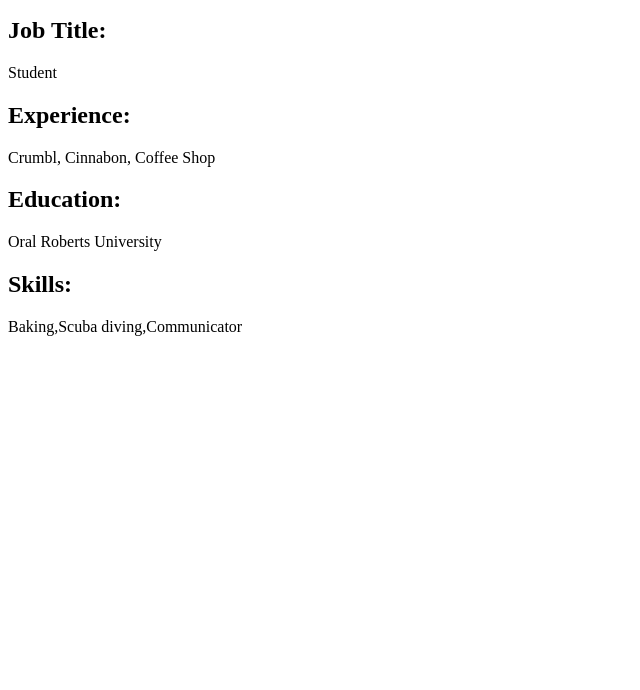
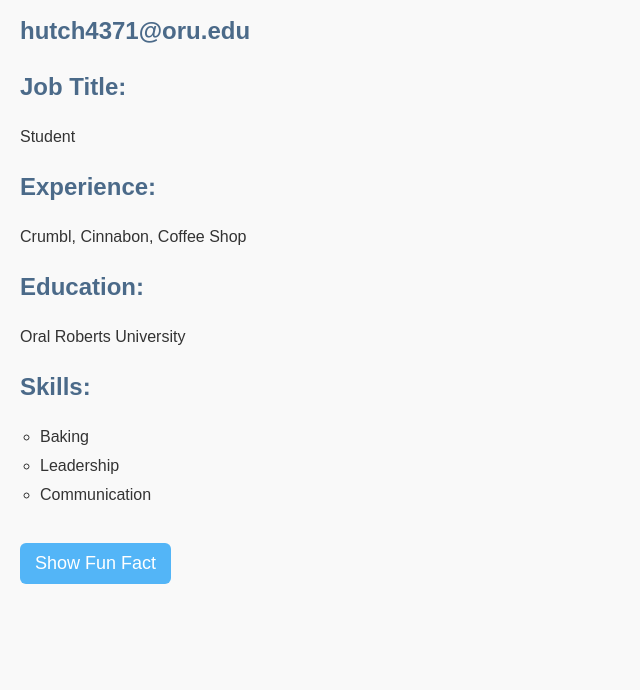
Before and after one commit to tessamhutch-web/resume-project, a plain HTML site: page index.html in a window 1280 px wide. Shown: the part 110-800 px from the top of the page, without its empty margins (0-640 px from the left). Drawn offline with Linux system fonts and the light colour scheme.

Commit message:
Add files via upload

```diff
--- a/index.html
+++ b/index.html
@@ -1,7 +1,10 @@
 <!DOCTYPE html>
+<html lang="en"></html>
 <html>
     <head>
+        <meta charset="UTF-8">
         <title>My Resume</title>
+        <link rel="stylesheet" href="styles.css">
 </head>
 <body>
     <h1 id="my-name">Your Name</h1>
@@ -18,9 +21,10 @@
    <p id="education">education goes here</p>
 
    <h2>Skills:</h2>
-   <p id="skills">skills go here</p>
+   <p id="skills"></p>
+     <div id="skills-section"></div>
 
-
+   <button onclick="showFunFact()">Show Fun Fact</button>
 </body>
 
 <script type="text/javascript" src="resume.js"></script>
--- a/resume.js
+++ b/resume.js
@@ -1,13 +1,29 @@
+
+
 let myName = "Tessa";
+console.log("Hello my name is Tessa");
+let myEmail = "hutch4371@oru.edu";
 let title = "Student";
 let education ="Oral Roberts University";
 let experience = "Crumbl, Cinnabon, Coffee Shop";
-let skills =["Baking", "Scuba diving", "Communicator"];
+let skills = ["Baking", "Leadership", "Communication"];
+let skillsList = document.createElement("ul")
 
 
-//Connect Variables to the HTML (ligaments)
 document.getElementById("my-name").textContent = myName;
+document.getElementById("my-email").textContent = myEmail;
 document.getElementById("title").textContent = title;
 document.getElementById("experience").textContent = experience;
 document.getElementById("education").textContent = education;
-document.getElementById("skills").textContent = skills;
+document.getElementById("skills-section").appendChild(skillsList);
+
+for (let i = 0; i < skills.length; i++) {
+ let li = document.createElement("li");
+ li.textContent = skills[i];
+ skillsList.appendChild(li);
+}
+
+
+function showFunFact() {
+ alert("Fun Fact: I love scuba diving!");
+}
```
